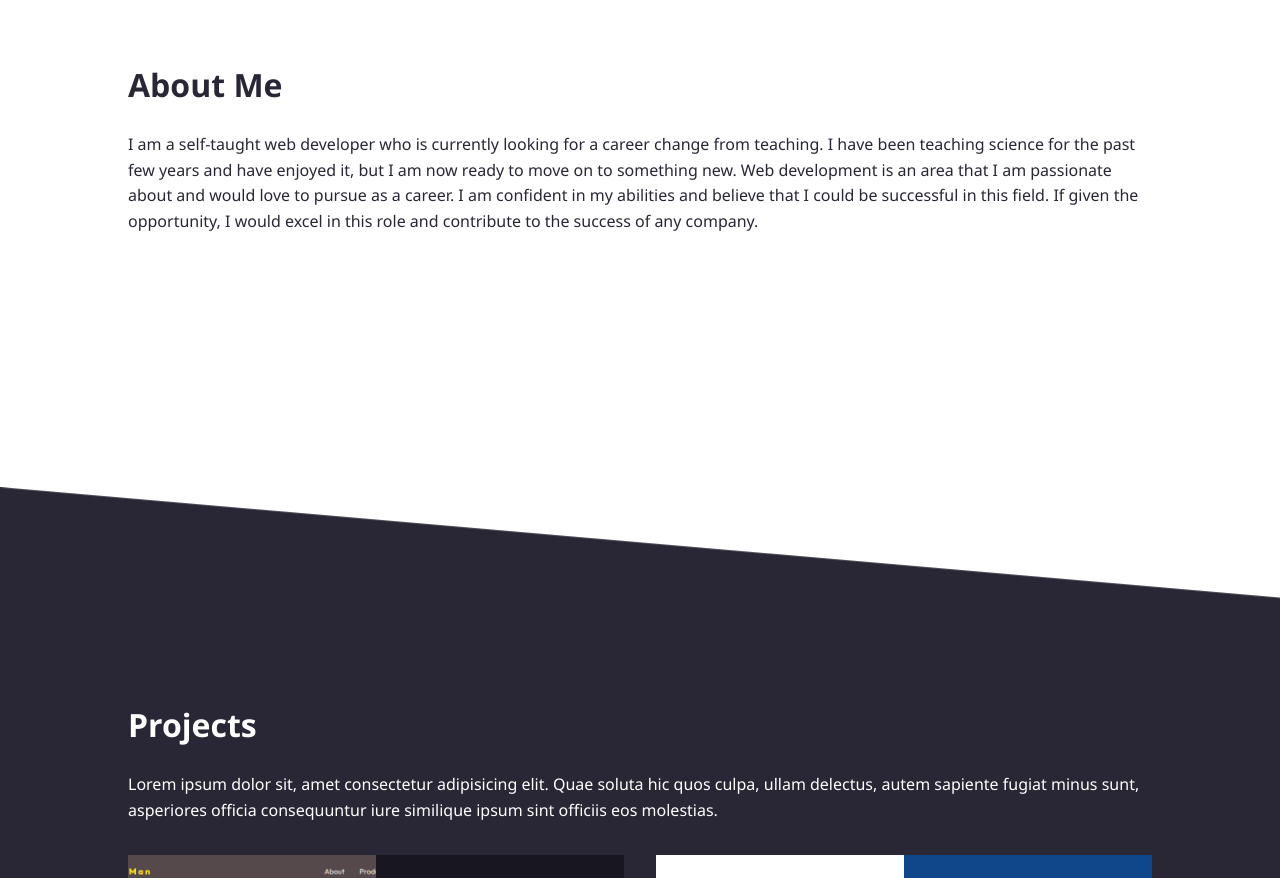
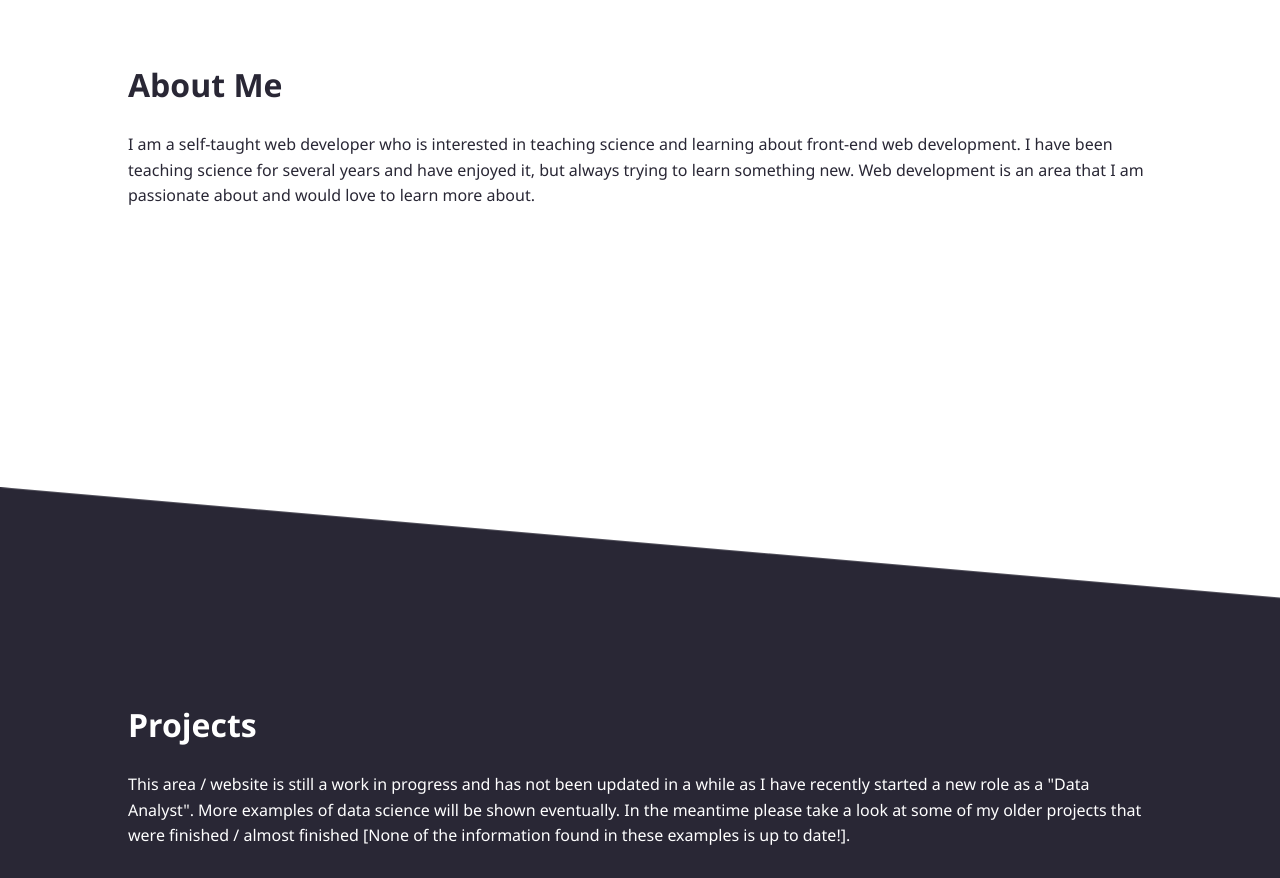
Before and after one commit to r0b3rt85/r0b3rt.github.io, a plain HTML site: page index.html in a window 1280 px wide. Shown: the part 780-1658 px from the top of the page. Drawn offline with nearby package versions, Linux system fonts and the light colour scheme.

Commit message:
Update index.html
added some descriptions and changed some text

```diff
--- a/index.html
+++ b/index.html
@@ -68,15 +68,9 @@
       <div class="section-wrapper">
         <h1 class="section-title">About Me</h1>
         <p class="section-description">
-          I am a self-taught web developer who is currently looking for a career change from teaching. I have been
-          teaching
-          science for the past few years and have enjoyed it, but I am now ready to move on to something new. Web
-          development is
-          an area that I am passionate about and would love to pursue as a career. I am confident in my abilities and
-          believe that
-          I could be successful in this field. If given the opportunity, I would excel in this role and contribute to
-          the success
-          of any company.
+          I am a self-taught web developer who is interested in teaching science and learning about front-end web development. I have been
+          teaching science for several years and have enjoyed it, but always trying to learn something new. Web
+          development is an area that I am passionate about and would love to learn more about.
         </p>
       </div>
       <div class="divider-bottom-left">
@@ -92,9 +86,7 @@
       <div class="section-wrapper">
         <h1 class="section-title">Projects</h1>
         <p class="section-description">
-          Lorem ipsum dolor sit, amet consectetur adipisicing elit. Quae soluta hic quos
-          culpa, ullam delectus, autem sapiente fugiat minus sunt, asperiores officia consequuntur iure similique ipsum
-          sint officiis eos molestias.
+          This area / website is still a work in progress and has not been updated in a while as I have recently started a new role as a "Data Analyst". More examples of data science will be shown eventually. In the meantime please take a look at some of my older projects that were finished / almost finished [None of the information found in these examples is up to date!].
         </p>
         <div class="project-gallery">
           <div class="project-card one">
@@ -175,7 +167,7 @@
                 Personal - CV
               </h1>
               <p class="card-decription">
-                Some description part of the card telling you what it is about. The summarised blurb of it all.
+                This is an out of date CV that I started to put together to experient with layout and printing functionality.
               </p>
               <div class="card-meta">
 
@@ -242,6 +234,7 @@
       <div class="section-wrapper">
         <h1 class="section-title">Contact</h1>
         <p class="section-description">
+          [Really not complete!]
           Lorem ipsum dolor sit, amet consectetur adipisicing elit. Quae soluta hic quos
           culpa, ullam delectus, autem sapiente fugiat minus sunt, asperiores officia consequuntur iure similique ipsum
           sint officiis eos molestias.
```
